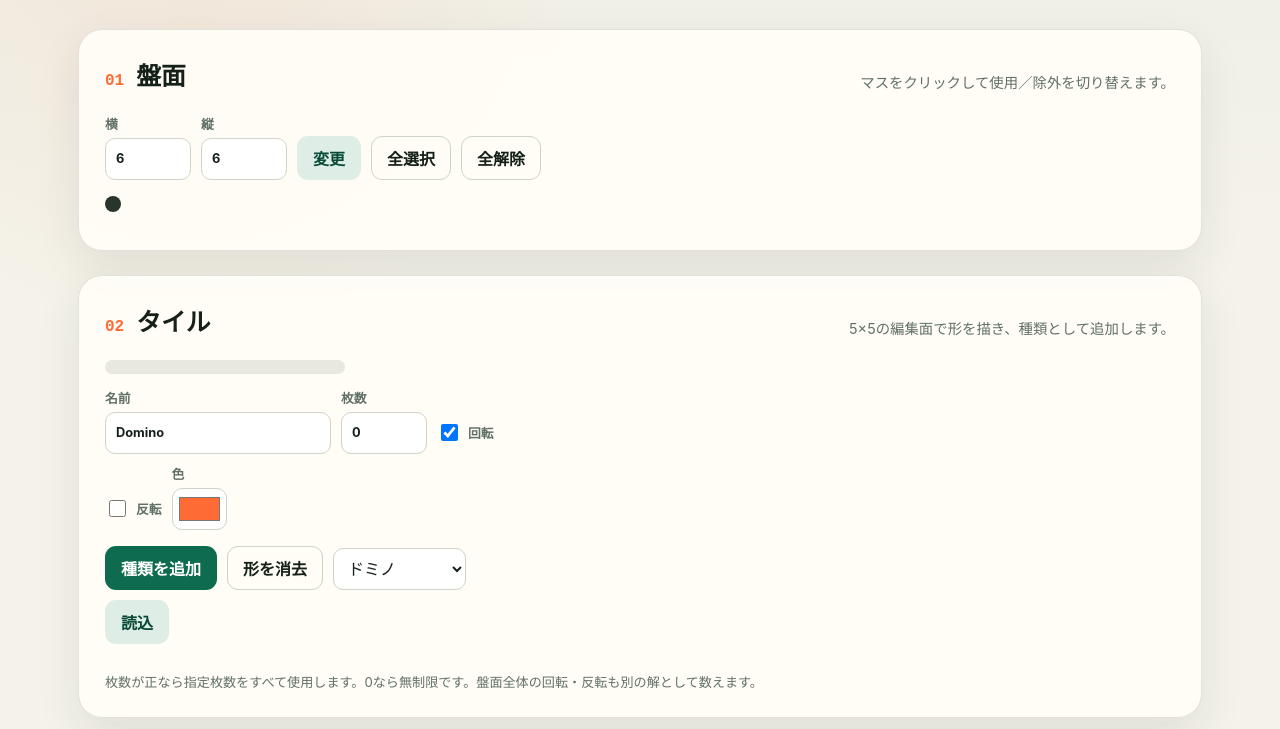
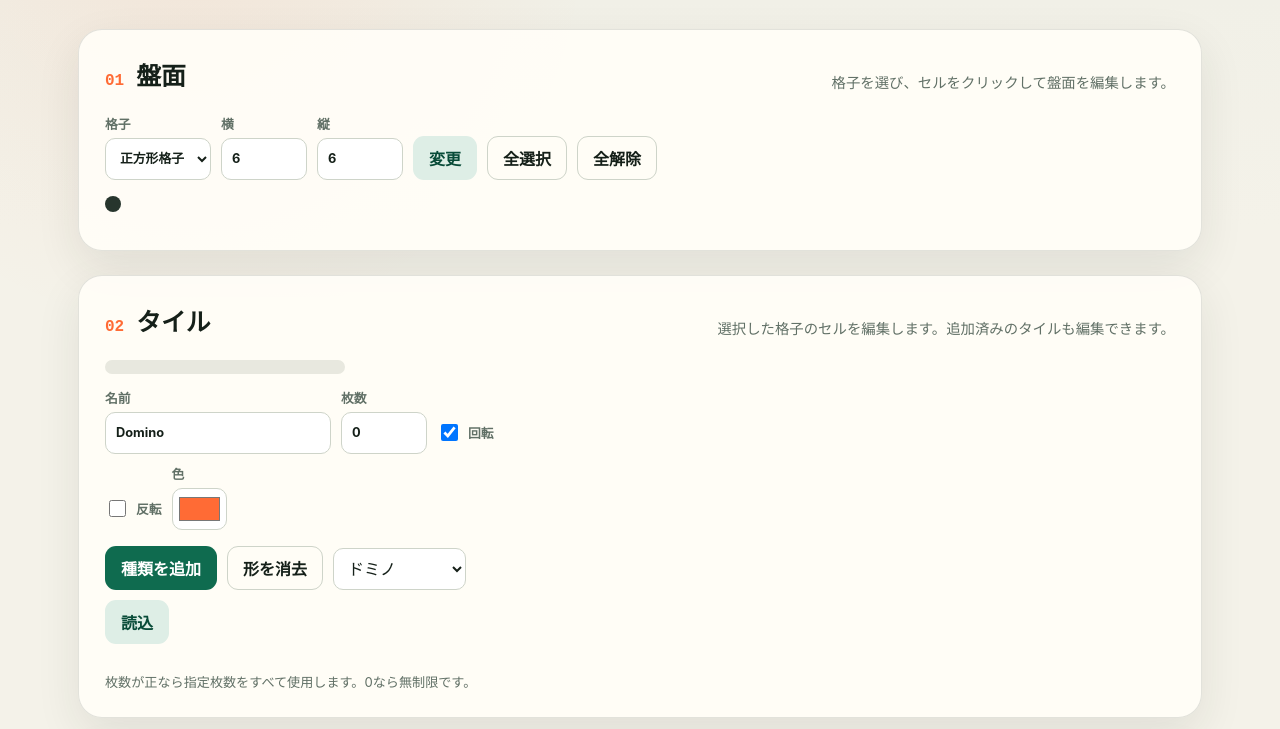
Before and after one commit to astergazer/Tiling-autosolver, a website: page index.html in a window 1280 px wide. Shown: the part 223-952 px from the top of the page. Drawn offline with Linux system fonts and the light colour scheme.

Commit message:
feat: add lattice and symmetry controls

```diff
--- a/index.html
+++ b/index.html
@@ -21,9 +21,10 @@
       <section class="panel board-panel">
         <div class="section-heading">
           <div><span class="step">01</span><h2>盤面</h2></div>
-          <p>マスをクリックして使用／除外を切り替えます。</p>
+          <p>格子を選び、セルをクリックして盤面を編集します。</p>
         </div>
         <div class="controls compact">
+          <label>格子 <select id="grid-type"><option value="square">正方形格子</option><option value="triangle">三角格子</option><option value="hex">六角形格子</option></select></label>
           <label>横 <input id="board-width" type="number" min="1" max="16" value="6" /></label>
           <label>縦 <input id="board-height" type="number" min="1" max="16" value="6" /></label>
           <button id="resize-board" class="button secondary">変更</button>
@@ -37,7 +38,7 @@
       <section class="panel tile-panel">
         <div class="section-heading">
           <div><span class="step">02</span><h2>タイル</h2></div>
-          <p>5×5の編集面で形を描き、種類として追加します。</p>
+          <p>選択した格子のセルを編集します。追加済みのタイルも編集できます。</p>
         </div>
         <div class="tile-workspace">
           <div>
@@ -64,7 +65,7 @@
           </div>
           <div id="tile-list" class="tile-list"></div>
         </div>
-        <p class="hint">枚数が正なら指定枚数をすべて使用します。0なら無制限です。盤面全体の回転・反転も別の解として数えます。</p>
+        <p class="hint">枚数が正なら指定枚数をすべて使用します。0なら無制限です。</p>
       </section>
 
       <section class="panel solve-panel">
@@ -73,6 +74,7 @@
           <p>制限を設けて列挙するため、大きな問題でも停止できます。</p>
         </div>
         <div class="controls">
+          <label>対称な解 <select id="symmetry-mode"><option value="different">回転・反転も別の解</option><option value="same">盤面の回転・反転は同じ解</option></select></label>
           <label>最大解数 <input id="solution-limit" type="number" min="1" max="10000" value="100" /></label>
           <label>時間制限（秒） <input id="time-limit" type="number" min="1" max="120" value="10" /></label>
           <button id="find-one" class="button secondary">一解だけ探す</button>
```
